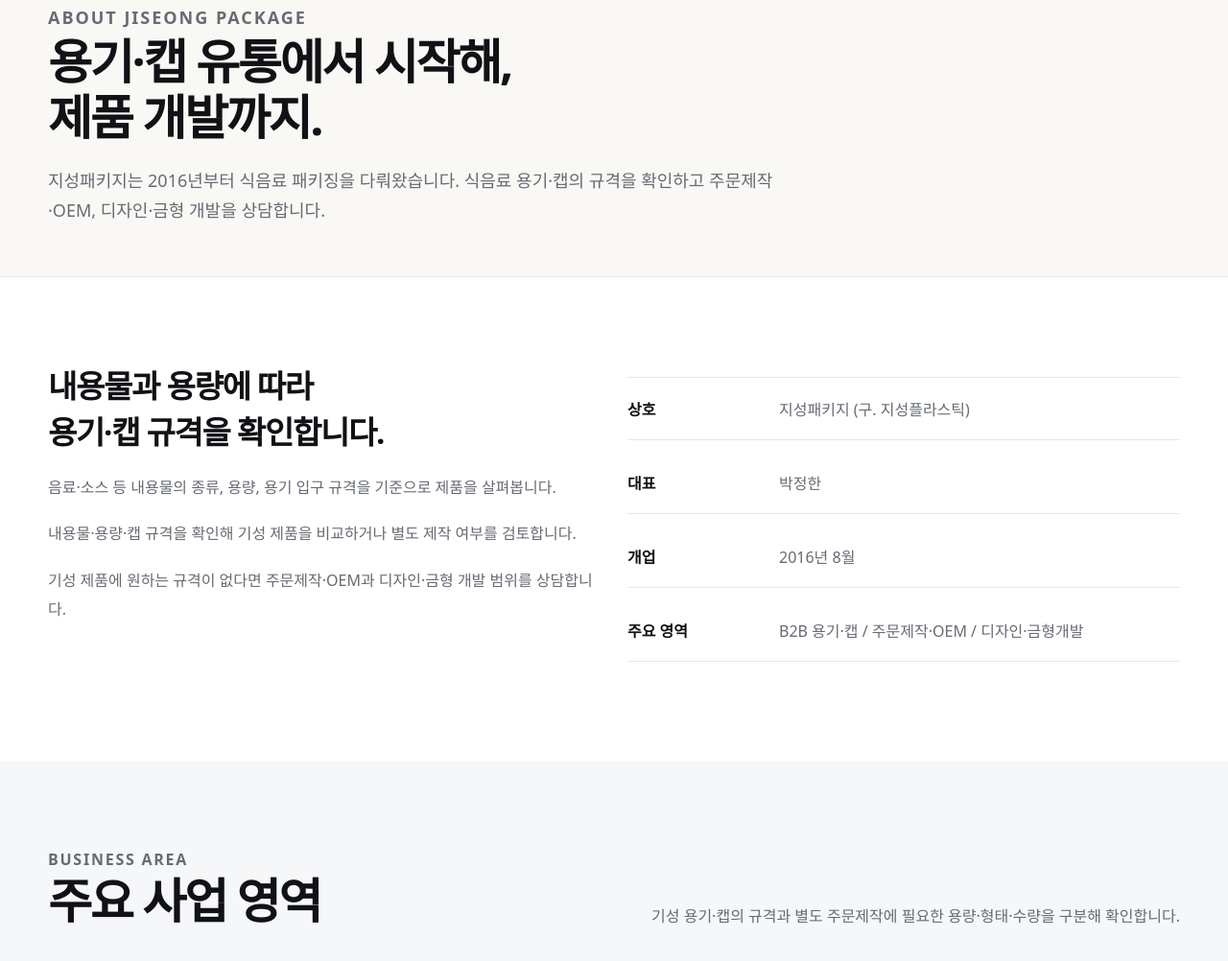
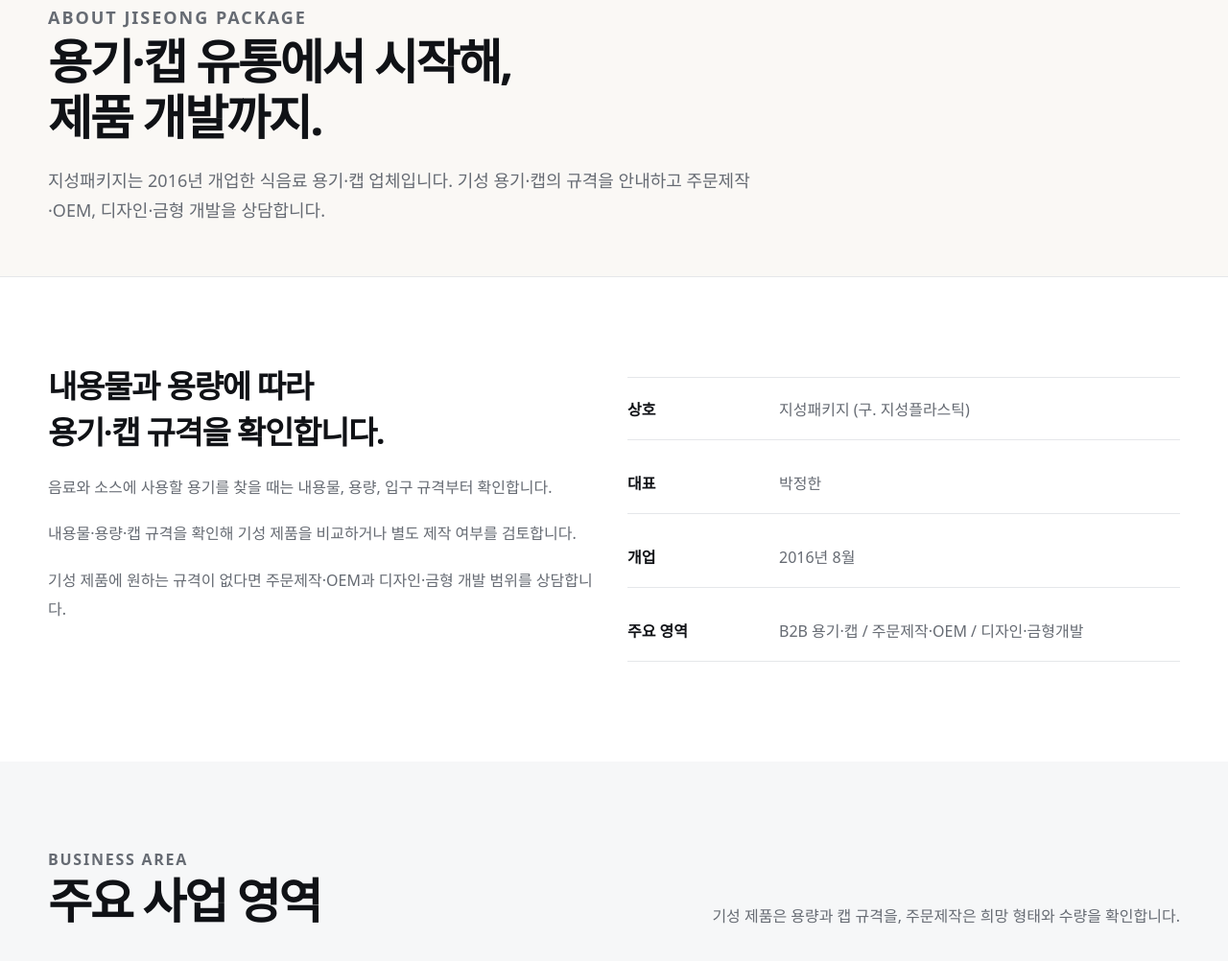
Before and after one commit to chuvery/chuvery, a website: page sites/jiseongpackage/company.html in a window 1280 px wide. Shown: the part 169-1171 px from the top of the page at 96% size. Drawn offline with Linux system fonts and the light colour scheme.

Commit message:
copy(jiseong): third-pass concrete customer-facing wording company.html

```diff
--- a/sites/jiseongpackage/company.html
+++ b/sites/jiseongpackage/company.html
@@ -13,15 +13,15 @@
 <a href="/">HOME</a><a href="/company">회사소개</a><a href="/products">제품·제작</a><a href="/cases">제작사례</a><a href="/notice">공지사항</a><a href="/contact">문의</a>
 </nav></details></div></header>
 <main id="main">
-<section class="page-hero"><div class="container page-title"><p class="eyebrow">ABOUT JISEONG PACKAGE</p><h1>용기·캡 유통에서 시작해,<br>제품 개발까지.</h1><p>지성패키지는 2016년부터 식음료 패키징을 다뤄왔습니다. 식음료 용기·캡의 규격을 확인하고 주문제작·OEM, 디자인·금형 개발을 상담합니다.</p></div></section>
+<section class="page-hero"><div class="container page-title"><p class="eyebrow">ABOUT JISEONG PACKAGE</p><h1>용기·캡 유통에서 시작해,<br>제품 개발까지.</h1><p>지성패키지는 2016년 개업한 식음료 용기·캡 업체입니다. 기성 용기·캡의 규격을 안내하고 주문제작·OEM, 디자인·금형 개발을 상담합니다.</p></div></section>
 
 <section class="section"><div class="container two-col">
-<article class="prose"><h2>내용물과 용량에 따라<br>용기·캡 규격을 확인합니다.</h2><p>음료·소스 등 내용물의 종류, 용량, 용기 입구 규격을 기준으로 제품을 살펴봅니다.</p><p>내용물·용량·캡 규격을 확인해 기성 제품을 비교하거나 별도 제작 여부를 검토합니다.</p><p>기성 제품에 원하는 규격이 없다면 주문제작·OEM과 디자인·금형 개발 범위를 상담합니다.</p></article>
+<article class="prose"><h2>내용물과 용량에 따라<br>용기·캡 규격을 확인합니다.</h2><p>음료와 소스에 사용할 용기를 찾을 때는 내용물, 용량, 입구 규격부터 확인합니다.</p><p>내용물·용량·캡 규격을 확인해 기성 제품을 비교하거나 별도 제작 여부를 검토합니다.</p><p>기성 제품에 원하는 규격이 없다면 주문제작·OEM과 디자인·금형 개발 범위를 상담합니다.</p></article>
 <dl class="fact-list"><div class="fact"><dt>상호</dt><dd>지성패키지 (구. 지성플라스틱)</dd></div><div class="fact"><dt>대표</dt><dd>박정한</dd></div><div class="fact"><dt>개업</dt><dd>2016년 8월</dd></div><div class="fact"><dt>주요 영역</dt><dd>B2B 용기·캡 / 주문제작·OEM / 디자인·금형개발</dd></div></dl>
 </div></section>
 
 <section class="section alt"><div class="container">
-<div class="section-head"><div><p class="eyebrow">BUSINESS AREA</p><h2>주요 사업 영역</h2></div><p>기성 용기·캡의 규격과 별도 주문제작에 필요한 용량·형태·수량을 구분해 확인합니다.</p></div>
+<div class="section-head"><div><p class="eyebrow">BUSINESS AREA</p><h2>주요 사업 영역</h2></div><p>기성 제품은 용량과 캡 규격을, 주문제작은 희망 형태와 수량을 확인합니다.</p></div>
 <div class="cards">
 <article class="card"><span class="num">01</span><h3>용기·캡</h3><p>내용물·용량·입구 규격을 기준으로 용기와 캡을 확인합니다.</p></article>
 <article class="card"><span class="num">02</span><h3>주문제작</h3><p>희망 용량·형태·수량을 확인한 뒤 주문제작 조건을 검토합니다.</p></article>
```
